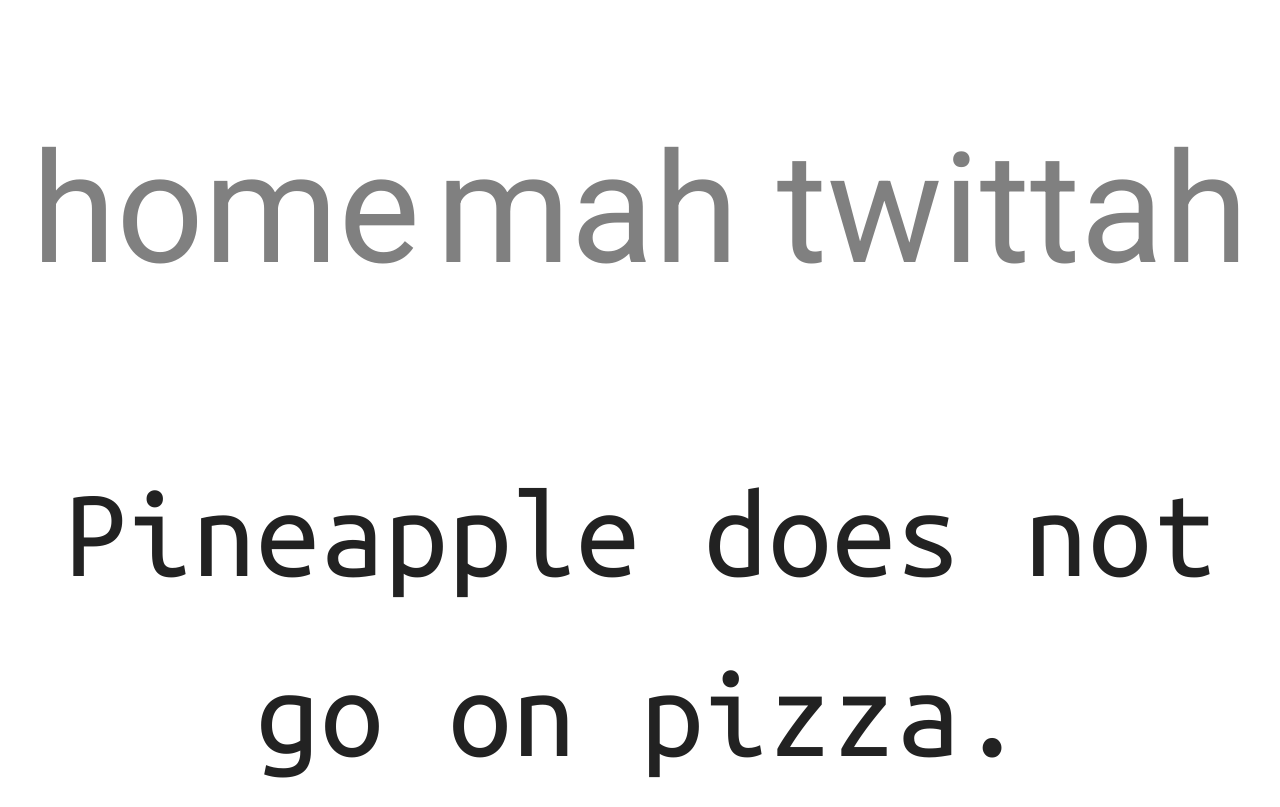
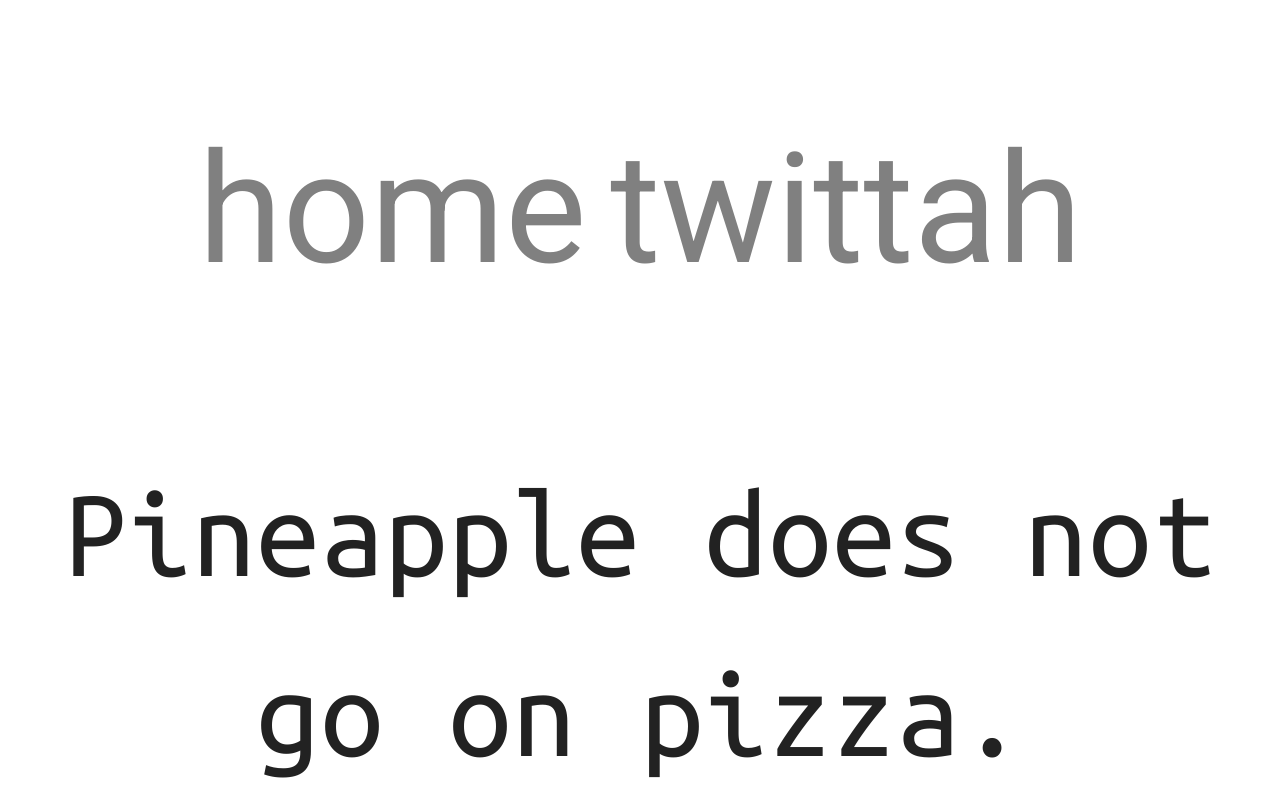
Before and after one commit to basilpapadimas/site, a plain HTML site: page index.html in a window 1280 px wide. Shown: the top 807 px of the page. Drawn offline with nearby package versions, Linux system fonts and the light colour scheme.

Commit message:
replace blog with twittah expect it's better

```diff
--- a/index.html
+++ b/index.html
@@ -37,8 +37,8 @@
   <![endif]-->
 
   <div style="margin-top: 8vw; margin-bottom: 8vw;">
-    <a class="bar" href="index.html">home</a> &nbsp;&nbsp;
-    <a class="bar" href="https://twitter.com/goldhordas">mah twittah</a>
+    <a class="bar" href="index.html">home</a> &nbsp;&nbsp;&nbsp;&nbsp;
+    <a class="bar" href="https://twitter.com/goldhordas">twittah</a>
   </div>
 
   <div>
```
